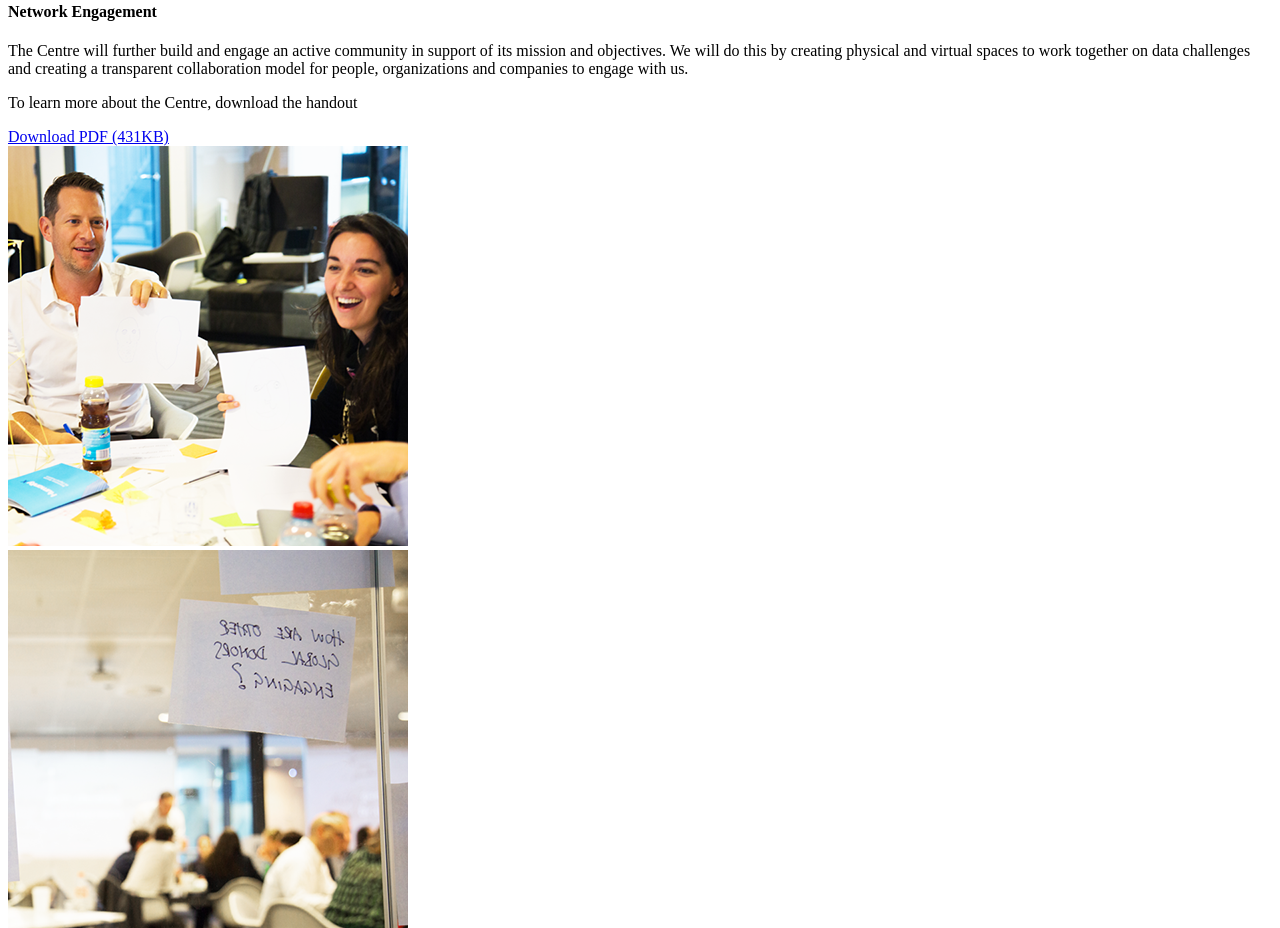
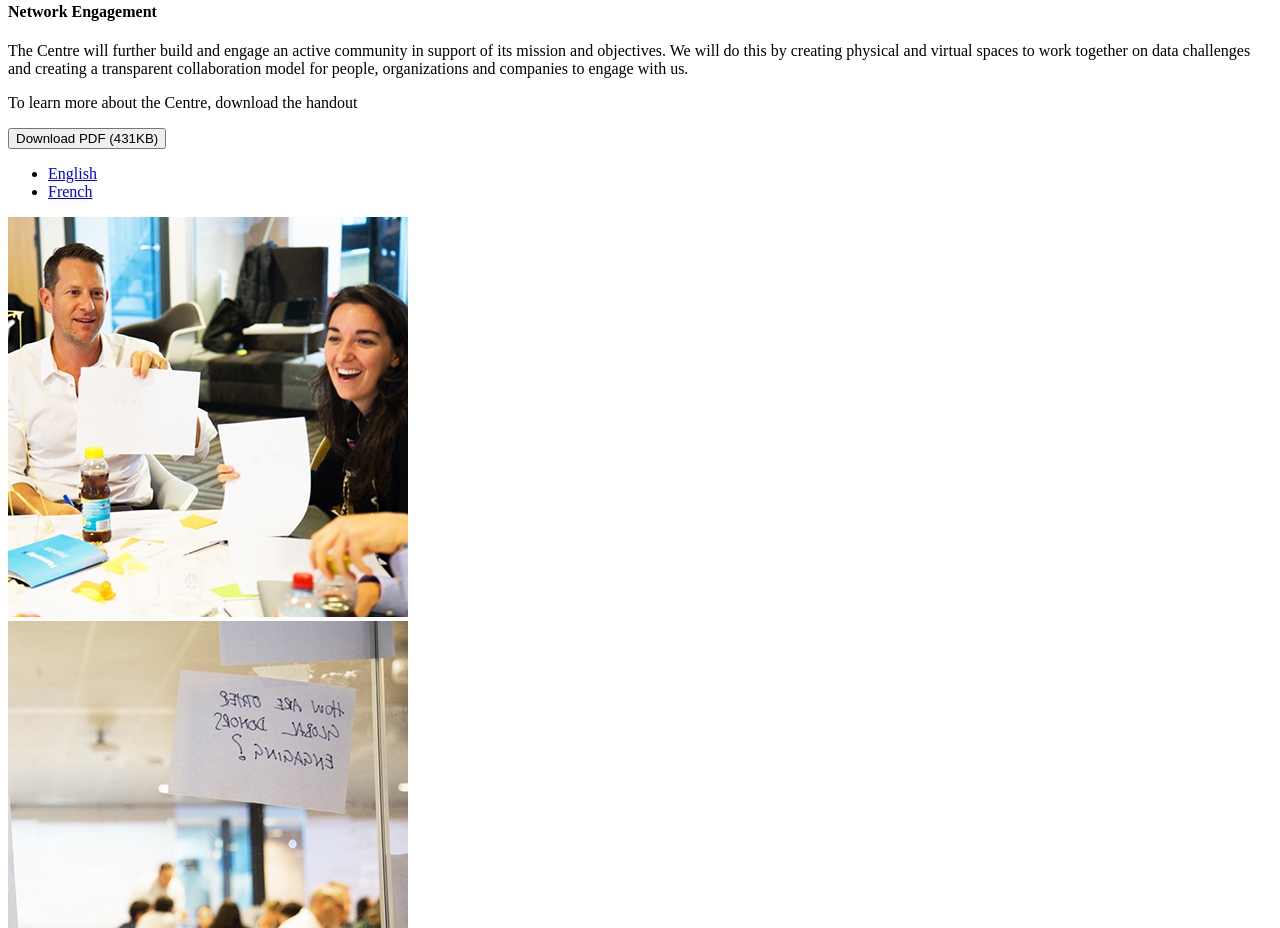
Before and after one commit to OCHA-DAP/center-humdata-org, a website with bundled scripts: page src/index.html in a window 1280 px wide. Shown: the part 5519-6447 px from the top of the page. Built offline with nearby package versions, Linux system fonts and the light colour scheme; a script that the page names is missing; files whose address does not match are found by name.

Commit message:
Adding french brochure

```diff
--- a/src/index.html
+++ b/src/index.html
@@ -95,8 +95,17 @@
 					</div>
 
 					<p class="m-t-100">To learn more about the Centre, download the handout</p>
-					<a href="http://docs.humdata.org/wp-content/uploads/centreforhumdata_handout_dec2016.pdf
-" target="_blank" class="btn download-btn">Download PDF (431KB)</a>
+
+					<div class="btn-group">
+						<button type="button" class="btn download-btn dropdown-toggle" data-toggle="dropdown" aria-haspopup="true" aria-expanded="false">
+							Download PDF (431KB) <span class="caret"></span>
+						</button>
+						<ul class="dropdown-menu">
+							<li><a href="http://docs.humdata.org/wp-content/uploads/centreforhumdata_handout_dec2016.pdf" target="_blank">English</a></li>
+							<li><a href="https://drive.google.com/file/d/0B24NBcgmV490N2otbVNXZTNaUTg/view" target="_blank">French</a></li>
+						</ul>
+					</div>
+
 				</div>
 			</div>
 		</div>
--- a/src/scss/_base.scss
+++ b/src/scss/_base.scss
@@ -49,7 +49,7 @@ ul{
 		font-family: $serif-med;
 		font-size: 18px;
 		line-height: 56px;
-		max-width: 400px;
+		margin-bottom: 0;
 		padding: 0;
 		text-transform: uppercase;
 		width: 100%;
@@ -94,6 +94,42 @@ ul{
 			background: transparent url('../img/stop.svg') no-repeat 0 0;
 		}
 	}
+}
+
+//bootstrap overrides
+.btn-group{
+	max-width: 400px;
+	width: 100%;
+	&.open{
+		.dropdown-toggle{
+			box-shadow: none;
+		}
+	}
+}
+.btn{
+	.caret{
+		margin-left: 5px;
+		border-width: 6px;
+		border-bottom-width: 0;
+	}
+}
+.dropdown-menu{
+    border-radius: 0;
+    box-shadow: none;
+    left: 28px;
+	margin-top: -1px;
+    max-width: 348px;
+    width: 100%;
+    > li{
+    	> a{
+			color: $coral;
+    		&:hover{
+    			background-color: transparent;
+				color: lighten( $coral, 20% );
+				text-decoration: underline;
+    		}
+    	}
+    }
 }
 
 // mailchimp styles
```
Also changed, not shown: 1 other file.
